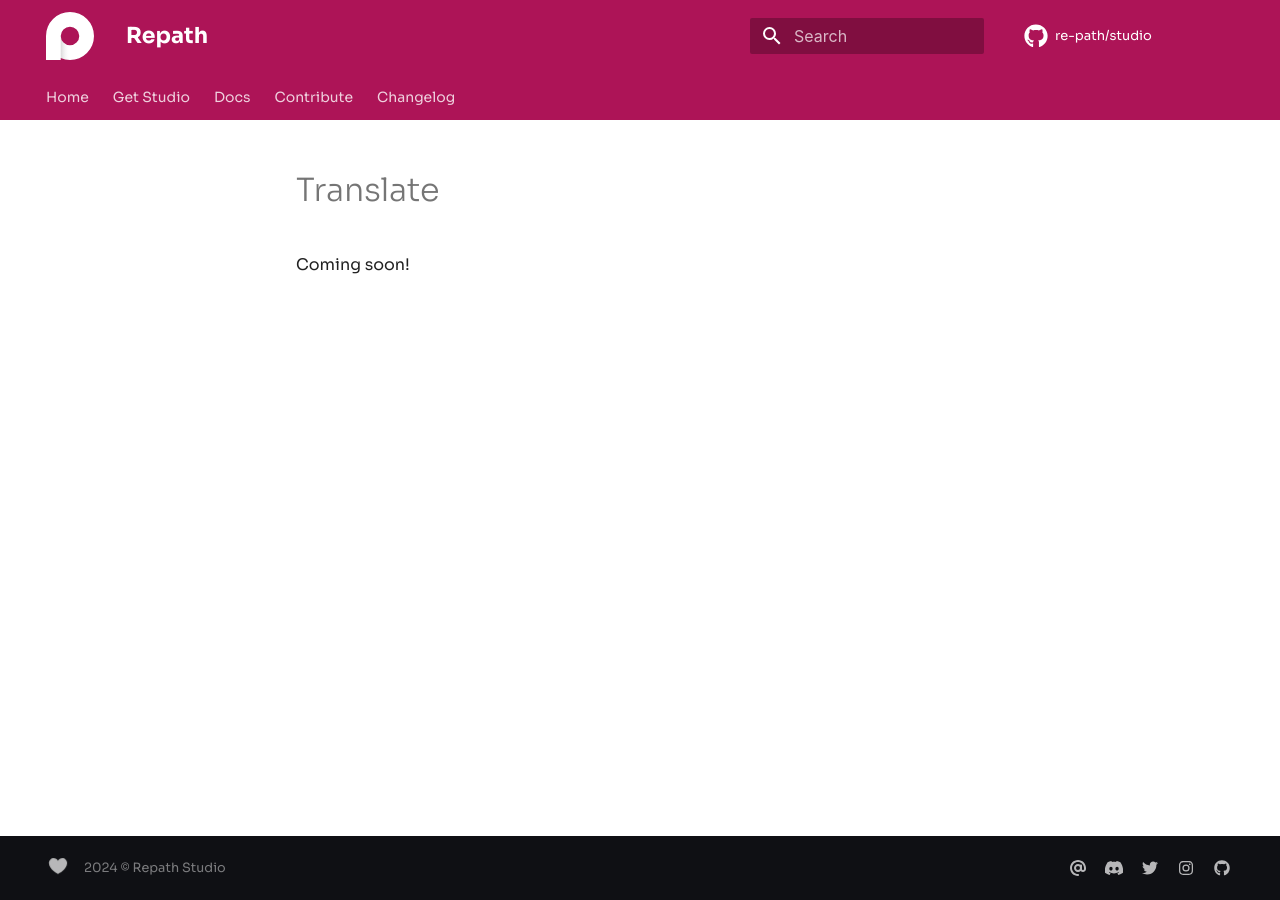
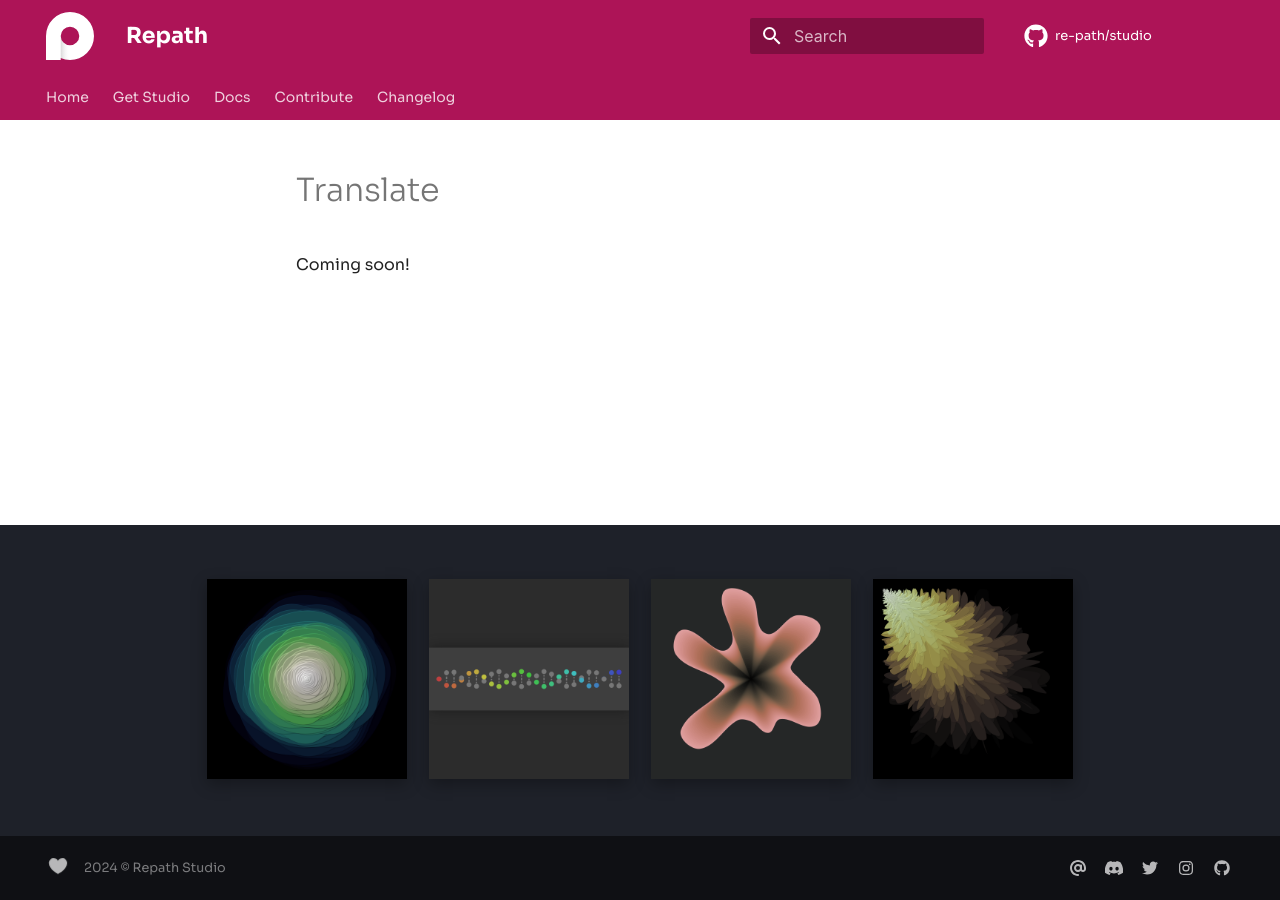
Before and after one commit to repath-project/repath-website, an MkDocs documentation site: the page built from docs/contribute/translate.md, in a window 1280 px wide. Built offline with MkDocs 1.6.1 and Material for MkDocs 9.7.7, drawn with Linux system fonts in a browser that asks for light colours; comment, search, counter and statistics services are not loaded.

Commit message:
move showcase to footer

```diff
--- a/docs/assets/stylesheets/extra.css
+++ b/docs/assets/stylesheets/extra.css
@@ -154,3 +154,34 @@ body {
 .md-source__facts {
     opacity: .8;
 }
+
+.showcase {
+    width: 100%;
+    text-align: center;
+    padding: 1rem;
+  }
+
+  .showcase-link {
+    display: inline-block;
+    margin: 10px;
+  }
+
+  .showcase-link img {
+    width: 120px;
+    transition: all .3s;
+    box-shadow: 0 5px 15px rgba(0,0,0, 0.3);
+  }
+
+  .showcase-link img:hover {
+    box-shadow: 0 5px 25px rgba(0,0,0, 0.7);
+  }
+
+  @media screen and (min-width: 60em) {
+    .showcase {
+      padding: 2rem;
+    }
+
+    .showcase-link img {
+      width: 200px;
+    }
+  }
--- a/theme/overrides/home.html
+++ b/theme/overrides/home.html
@@ -99,27 +99,6 @@
       color: var(--md-default-fg-color);
     }
 
-    .showcase {
-      width: 100%;
-      text-align: center;
-      padding: 1rem;
-    }
-
-    .showcase-link {
-      display: inline-block;
-      margin: 10px;
-    }
-
-    .showcase-link img {
-      width: 120px;
-      transition: all .3s;
-      box-shadow: 0 5px 15px rgba(0,0,0, 0.3);
-    }
-
-    .showcase-link img:hover {
-      box-shadow: 0 5px 25px rgba(0,0,0, 0.7);
-    }
-
     /* Hide table of contents */
     @media screen and (min-width: 60em) {
       .md-sidebar--secondary {
@@ -155,14 +134,6 @@
 
       .tx-hero .md-button {
         padding: .625em 2em;
-      }
-
-      .showcase {
-        padding: 2rem;
-      }
-
-      .showcase-link img {
-        width: 200px;
       }
     }
 
@@ -225,16 +196,5 @@
 <!-- Application footer -->
 {% block footer %}
 
-<div class="md-footer" style="background: #1e2129;">
-  <div class="md-footer__inner md-grid">
-    <section class="showcase">
-      <a class="showcase-link glightbox" href="./assets/images/mountain.png" data-type="image" data-width="100%" data-height="auto" data-desc-position="bottom" data-gallery="showcase"><img alt="Image title" src="./assets/images/mountain.png"></a>
-      <a class="showcase-link glightbox" href="./assets/images/sequence.png" data-type="image" data-width="100%" data-height="auto" data-desc-position="bottom" data-gallery="showcase"><img alt="Image title" src="./assets/images/sequence.png"></a>
-      <a class="showcase-link glightbox" href="./assets/images/silk.png" data-type="image" data-width="100%" data-height="auto" data-desc-position="bottom" data-gallery="showcase"><img alt="Image title" src="./assets/images/silk.png"></a>
-      <a class="showcase-link glightbox" href="./assets/images/leaves.png" data-type="image" data-width="100%" data-height="auto" data-desc-position="bottom" data-gallery="showcase"><img alt="Image title" src="./assets/images/leaves.png"></a>
-    </section>
-  </div>
-</div>
-
 {% include "partials/footer.html" %}
 {% endblock %}
--- /dev/null
+++ b/theme/partials/footer.html
@@ -0,0 +1,110 @@
+<!--
+  Copyright (c) 2016-2024 Martin Donath <martin.donath@squidfunk.com>
+
+  Permission is hereby granted, free of charge, to any person obtaining a copy
+  of this software and associated documentation files (the "Software"), to
+  deal in the Software without restriction, including without limitation the
+  rights to use, copy, modify, merge, publish, distribute, sublicense, and/or
+  sell copies of the Software, and to permit persons to whom the Software is
+  furnished to do so, subject to the following conditions:
+
+  The above copyright notice and this permission notice shall be included in
+  all copies or substantial portions of the Software.
+
+  THE SOFTWARE IS PROVIDED "AS IS", WITHOUT WARRANTY OF ANY KIND, EXPRESS OR
+  IMPLIED, INCLUDING BUT NOT LIMITED TO THE WARRANTIES OF MERCHANTABILITY,
+  FITNESS FOR A PARTICULAR PURPOSE AND NON-INFRINGEMENT. IN NO EVENT SHALL THE
+  AUTHORS OR COPYRIGHT HOLDERS BE LIABLE FOR ANY CLAIM, DAMAGES OR OTHER
+  LIABILITY, WHETHER IN AN ACTION OF CONTRACT, TORT OR OTHERWISE, ARISING
+  FROM, OUT OF OR IN CONNECTION WITH THE SOFTWARE OR THE USE OR OTHER DEALINGS
+  IN THE SOFTWARE.
+-->
+
+<!-- Footer -->
+<footer class="md-footer">
+
+    <div style="background: #1e2129;">
+        <div class="md-footer__inner md-grid">
+          <section class="showcase">
+            <a class="showcase-link glightbox" href="/assets/images/mountain.png" data-type="image" data-width="100%" data-height="auto" data-desc-position="bottom" data-gallery="showcase"><img alt="Image title" src="/assets/images/mountain.png"></a>
+            <a class="showcase-link glightbox" href="/assets/images/sequence.png" data-type="image" data-width="100%" data-height="auto" data-desc-position="bottom" data-gallery="showcase"><img alt="Image title" src="/assets/images/sequence.png"></a>
+            <a class="showcase-link glightbox" href="/assets/images/silk.png" data-type="image" data-width="100%" data-height="auto" data-desc-position="bottom" data-gallery="showcase"><img alt="Image title" src="/assets/images/silk.png"></a>
+            <a class="showcase-link glightbox" href="/assets/images/leaves.png" data-type="image" data-width="100%" data-height="auto" data-desc-position="bottom" data-gallery="showcase"><img alt="Image title" src="/assets/images/leaves.png"></a>
+          </section>
+        </div>
+      </div>
+
+
+    <!-- Link to previous and/or next page -->
+    {% if "navigation.footer" in features %}
+      {% if page.previous_page or page.next_page %}
+        {% if page.meta and page.meta.hide %}
+          {% set hidden = "hidden" if "footer" in page.meta.hide %}
+        {% endif %}
+        <nav
+          class="md-footer__inner md-grid"
+          aria-label="{{ lang.t('footer') }}"
+          {{ hidden }}
+        >
+
+          <!-- Link to previous page -->
+          {% if page.previous_page %}
+            {% set direction = lang.t("footer.previous") %}
+            <a
+              href="{{ page.previous_page.url | url }}"
+              class="md-footer__link md-footer__link--prev"
+              aria-label="{{ direction }}: {{ page.previous_page.title | e }}"
+            >
+              <div class="md-footer__button md-icon">
+                {% set icon = config.theme.icon.previous or "material/arrow-left" %}
+                {% include ".icons/" ~ icon ~ ".svg" %}
+              </div>
+              <div class="md-footer__title">
+                <span class="md-footer__direction">
+                  {{ direction }}
+                </span>
+                <div class="md-ellipsis">
+                  {{ page.previous_page.title }}
+                </div>
+              </div>
+            </a>
+          {% endif %}
+
+          <!-- Link to next page -->
+          {% if page.next_page %}
+            {% set direction = lang.t("footer.next") %}
+            <a
+              href="{{ page.next_page.url | url }}"
+              class="md-footer__link md-footer__link--next"
+              aria-label="{{ direction }}: {{ page.next_page.title | e }}"
+            >
+              <div class="md-footer__title">
+                <span class="md-footer__direction">
+                  {{ direction }}
+                </span>
+                <div class="md-ellipsis">
+                  {{ page.next_page.title }}
+                </div>
+              </div>
+              <div class="md-footer__button md-icon">
+                {% set icon = config.theme.icon.next or "material/arrow-right" %}
+                {% include ".icons/" ~ icon ~ ".svg" %}
+              </div>
+            </a>
+          {% endif %}
+        </nav>
+      {% endif %}
+    {% endif %}
+
+    <!-- Further information -->
+    <div class="md-footer-meta md-typeset">
+      <div class="md-footer-meta__inner md-grid">
+        {% include "partials/copyright.html" %}
+
+        <!-- Social links -->
+        {% if config.extra.social %}
+          {% include "partials/social.html" %}
+        {% endif %}
+      </div>
+    </div>
+  </footer>
```
